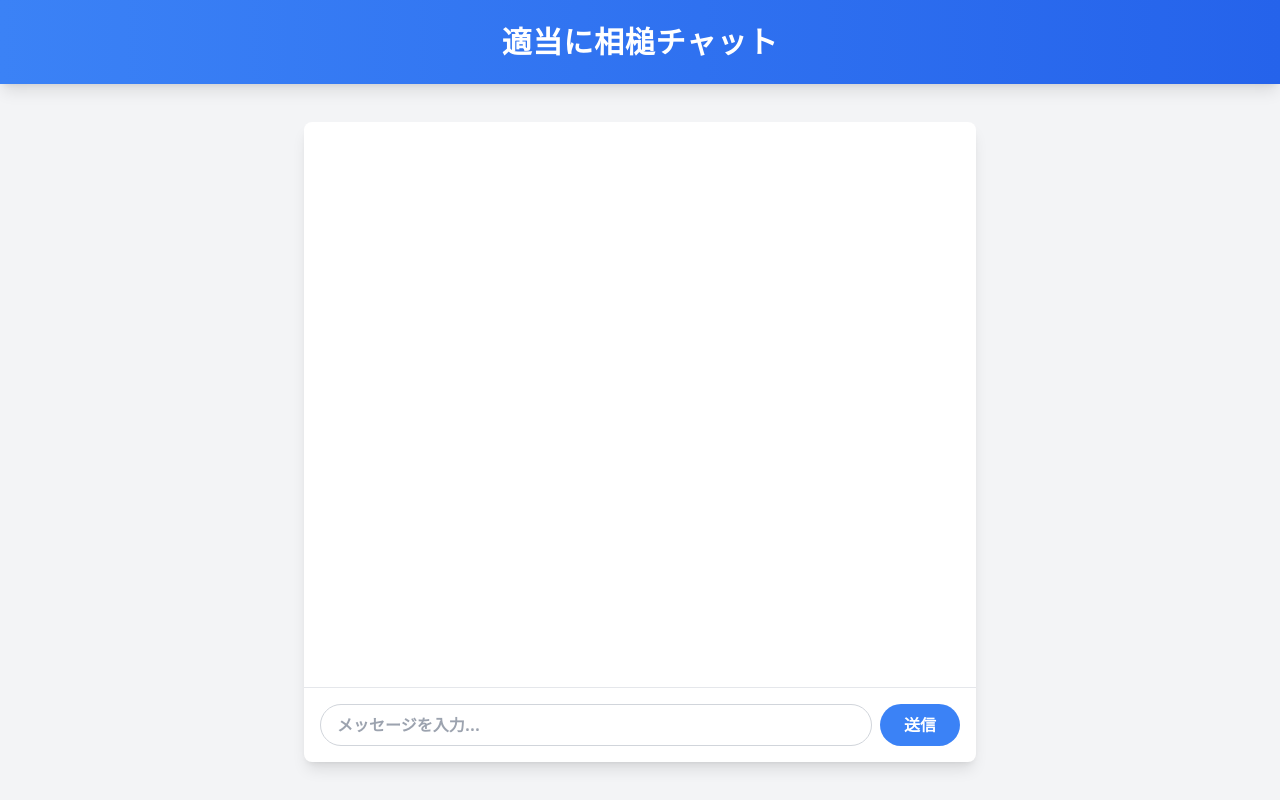
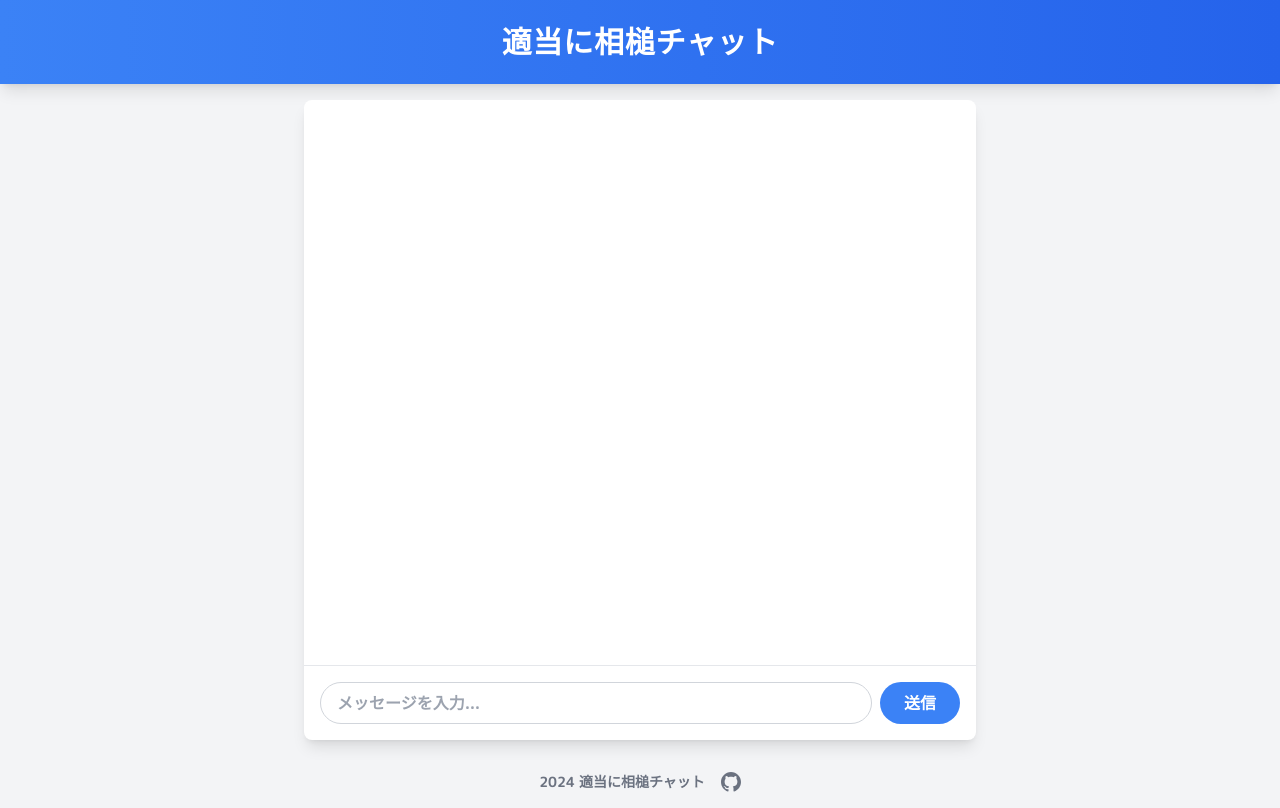
Before and after one commit to futa4095/aizuchichat, a Next.js app: page / in a window 1280 px wide. Built offline with nearby package versions, Linux system fonts and the light colour scheme.

Commit message:
style: フッターのレイアウトを改善

```diff
--- a/src/app/page.tsx
+++ b/src/app/page.tsx
@@ -17,6 +17,26 @@
       <main className="flex-1 p-4 flex items-center justify-center">
         <Chat />
       </main>
+      <footer className="py-4 text-sm text-gray-500 flex items-center justify-center">
+        <div className="flex items-center justify-center gap-4">
+          <span> 2024 適当に相槌チャット</span>
+          <a
+            href="https://github.com/futa4095/aizuchichat"
+            target="_blank"
+            rel="noopener noreferrer"
+            className="flex items-center hover:text-gray-700 transition-colors"
+            title="GitHubリポジトリ"
+          >
+            <svg
+              className="w-5 h-5"
+              viewBox="0 0 24 24"
+              fill="currentColor"
+            >
+              <path d="M12 0c-6.626 0-12 5.373-12 12 0 5.302 3.438 9.8 8.207 11.387.599.111.793-.261.793-.577v-2.234c-3.338.726-4.033-1.416-4.033-1.416-.546-1.387-1.333-1.756-1.333-1.756-1.089-.745.083-.729.083-.729 1.205.084 1.839 1.237 1.839 1.237 1.07 1.834 2.807 1.304 3.492.997.107-.775.418-1.305.762-1.604-2.665-.305-5.467-1.334-5.467-5.931 0-1.311.469-2.381 1.236-3.221-.124-.303-.535-1.524.117-3.176 0 0 1.008-.322 3.301 1.23.957-.266 1.983-.399 3.003-.404 1.02.005 2.047.138 3.006.404 2.291-1.552 3.297-1.23 3.297-1.23.653 1.653.242 2.874.118 3.176.77.84 1.235 1.911 1.235 3.221 0 4.609-2.807 5.624-5.479 5.921.43.372.823 1.102.823 2.222v3.293c0 .319.192.694.801.576 4.765-1.589 8.199-6.086 8.199-11.386 0-6.627-5.373-12-12-12z"/>
+            </svg>
+          </a>
+        </div>
+      </footer>
     </div>
   );
 }
```
